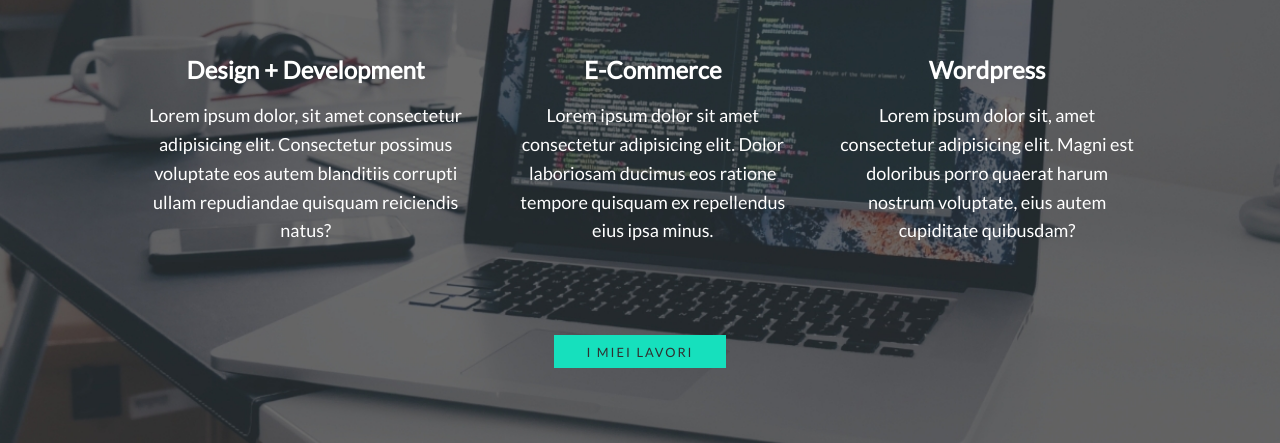
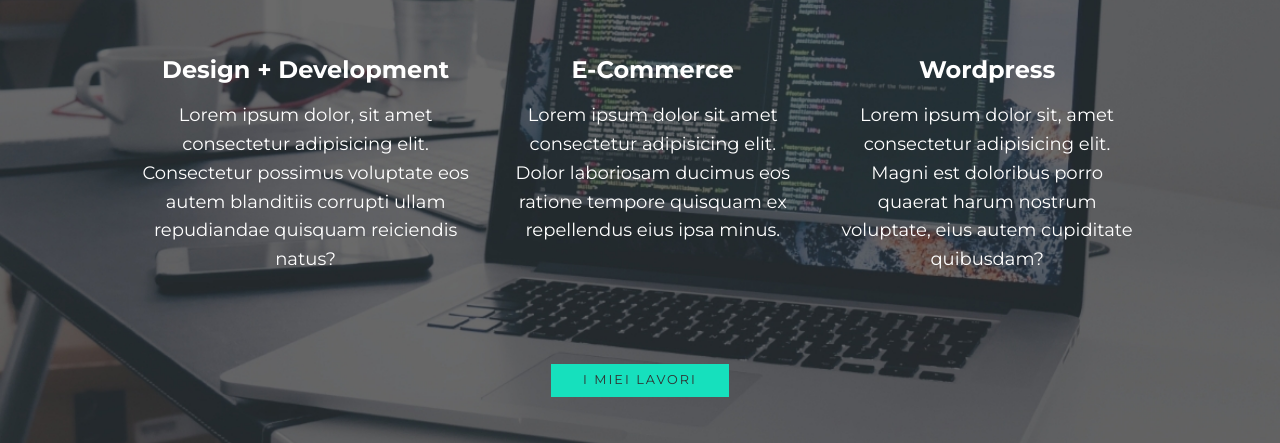
Before and after one commit to 10xMike/html-css-js-portfolio, a plain HTML site: page index.html in a window 1280 px wide. Shown: the part 657-1100 px from the top of the page. Drawn offline with Linux system fonts and the light colour scheme.

Commit message:
modify typography

```diff
--- a/css/style.css
+++ b/css/style.css
@@ -7,8 +7,8 @@
 /* Custom properties */
 
 :root {
-  --ff-primary: "Lato", sans-serif;
-  --ff-secondary: monospace;
+  --ff-primary: "Montserrat", sans-serif;
+  --ff-secondary: "Lato", sans-serif;
 
   --fw-reg: 300;
   --fw-bold: 900;
--- a/index.html
+++ b/index.html
@@ -23,9 +23,10 @@
     <link rel="preconnect" href="https://fonts.googleapis.com" />
     <link rel="preconnect" href="https://fonts.gstatic.com" crossorigin />
     <link
-      href="https://fonts.googleapis.com/css2?family=Lato&display=swap"
+      href="https://fonts.googleapis.com/css2?family=Montserrat:wght@300;400;700&display=swap"
       rel="stylesheet"
     />
+
     <!-- style -->
     <link rel="stylesheet" href="./css/style.css" />
   </head>
```
